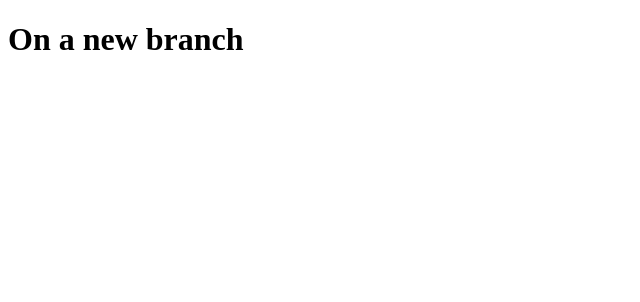
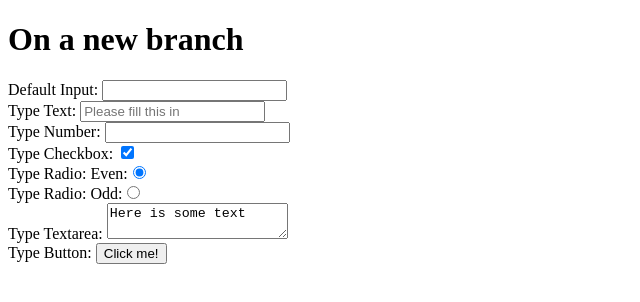
Before and after one commit to grayson073/app-demo, a plain HTML site: page index.html in a window 1280 px wide. Shown: the whole page, without its empty margins (0-640 px from the left). Drawn offline with Linux system fonts and the light colour scheme.

Commit message:
added types of inputs

```diff
--- a/index.html
+++ b/index.html
@@ -8,5 +8,57 @@
 </head>
 <body>
     <h1>On a new branch</h1>
+    <main>
+        <div>
+            <label>
+                Default Input:
+                <input>
+            </label>
+        </div>
+        <div>
+            <label>
+                Type Text:
+                <input type="text" placeholder="Please fill this in">
+            </label>
+        </div>
+        <div>
+            <label>
+                Type Number:
+                <input type="number">
+            </label>
+        </div>
+        <div>
+            <label>
+                Type Checkbox:
+                <input checked type="checkbox">
+            </label>
+        </div>
+        <div>
+            Type Radio:
+            <label>
+                Even:<input name="num" checked type="radio">
+            </label>
+        </div>
+        <div>
+            Type Radio:
+            <label>
+                Odd:<input name="num" type="radio">
+            </label>
+        </div>
+        <div>
+            <label>
+            Type Textarea:
+                <textarea>Here is some text</textarea>
+            </label>
+        </div>
+        <div>
+            <label>
+            Type Button:
+                <button>
+                    Click me!
+                </button>
+            </label>
+        </div>
+    </main>
 </body>
 </html>
```
